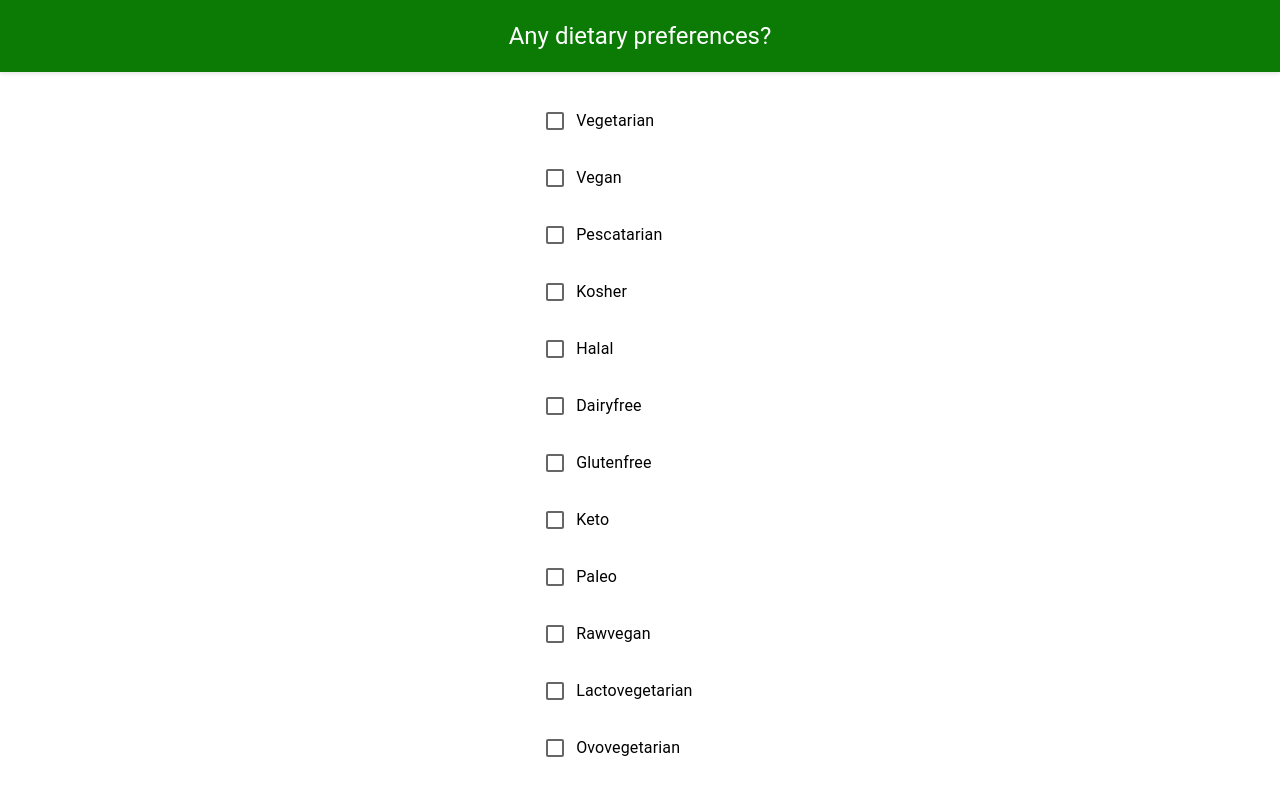
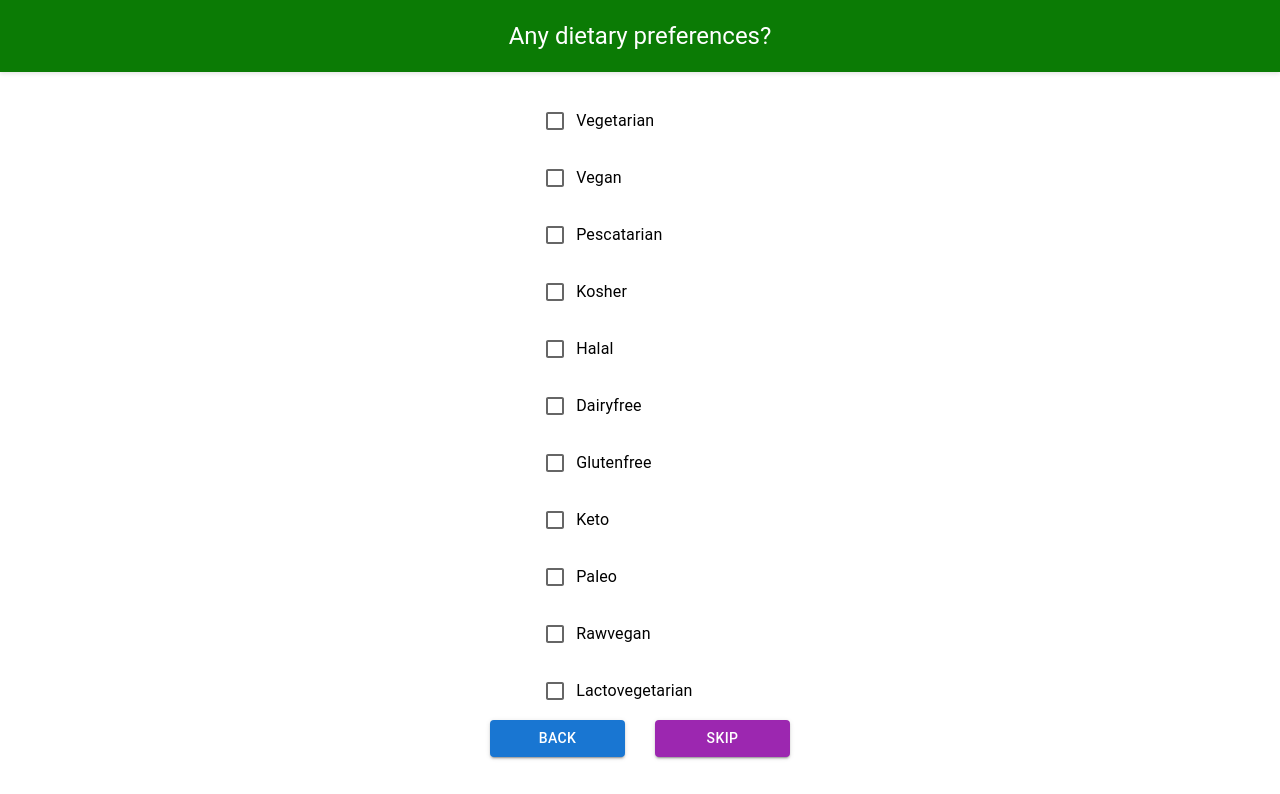
Before and after one commit to juleje/BrightBites_RecipeRecommendationApp, a React (Create React App) app: page /query in a window 1280 px wide. Shown: the top 794 px of the page. Built offline with nearby package versions, Linux system fonts and the light colour scheme.

Commit message:
fix direct issues + add enter ingrident functionality

```diff
--- a/src/components/Recipe.js
+++ b/src/components/Recipe.js
@@ -22,7 +22,7 @@ import calories_green from '../img/calorie_green.png'
 import sugar_green from '../img/sugar_green.png'
 import fat_green from '../img/fat_green.png'
 import sodium_green from '../img/sodium_green.png'
-import {Button} from '@mui/material';
+import { Button } from '@mui/material';
 
 
 
@@ -288,7 +288,7 @@ function Recipe() {
 
 					<div class="health-explanations">
 						<div class="section-title">Health Explanations:</div>
-						<p>{explenations}</p>
+						<p>{JSON.stringify(explenations)}</p>
 					</div>
 					<div class="ingredients">
 						<div class="section-title">Ingredients:</div>
@@ -302,7 +302,7 @@ function Recipe() {
 						<div class="section-title">Ingredients v2:</div>
 						<ul>
 							{ingredientquantities.map((item, index) => (
-								<li key={index}> {item.ingredientquant}</li>
+								<li key={index}>{item}</li>
 							))}
 
 						</ul>
--- a/src/components/queryparts/ingridients.js
+++ b/src/components/queryparts/ingridients.js
@@ -5,7 +5,7 @@ import '../../css/IngredientSelection.css';
 import SearchIcon from '@mui/icons-material/Search';
 
 
-const IngredientSelection = ({ handleGenerateRecipies, backToCuisine , chosenIngredients, setChosenIngredients}) => {
+const IngredientSelection = ({ handleGenerateRecipies, backToCuisine, chosenIngredients, setChosenIngredients }) => {
 	const [ingredient, setIngredient] = useState('');
 
 	const handleIngredientChange = (e) => {
@@ -37,6 +37,11 @@ const IngredientSelection = ({ handleGenerateRecipies, backToCuisine , chosenIng
 					onChange={handleIngredientChange}
 					variant="outlined"
 					className="ingredient-input"
+					onKeyDown={(e) => {
+						if (e.key === 'Enter') {
+							handleAddIngredient();
+						}
+					}}
 				/>
 				<Button
 					variant="contained"
--- a/src/css/DietaryPreferences.css
+++ b/src/css/DietaryPreferences.css
@@ -39,20 +39,28 @@
 	max-width: 300px;
 }
 
-  .prev-btn, .skip-btn {
+.prev-btn,
+.skip-btn {
 	width: 45%;
 	padding: 10px 20px;
 	font-weight: bold;
 }
 
 .prev-btn {
-	background-color: #007bff; /* Blue */
+	background-color: #007bff;
+	/* Blue */
 }
 
 .skip-btn {
-	background-color: #28a745; /* Green */
+	background-color: #28a745;
+	/* Green */
 }
 
 button:hover {
 	opacity: 0.9;
 }
+
+.checkbox-con {
+	height: 75vh;
+	overflow: auto;
+}
--- a/src/services/backendService.js
+++ b/src/services/backendService.js
@@ -23,7 +23,7 @@ export const handlePostRequest = async (setRecipes, setExplenations, dietaryPref
 		const responseread = await response.text()
 		const jsonData = JSON.parse(responseread);
 		const jsonRecipes = JSON.parse(jsonData.recipes);
-		const jsonExplenations = JSON.parse(jsonData.explenations);
+		const jsonExplenations = JSON.parse(jsonData.explanations);
 		localStorage.setItem('recipes', JSON.stringify(jsonRecipes));
 		localStorage.setItem('explenations', JSON.stringify(jsonExplenations));
 		setRecipes(jsonRecipes);
```
Lines whose indentation alone changed are shown as unchanged.
